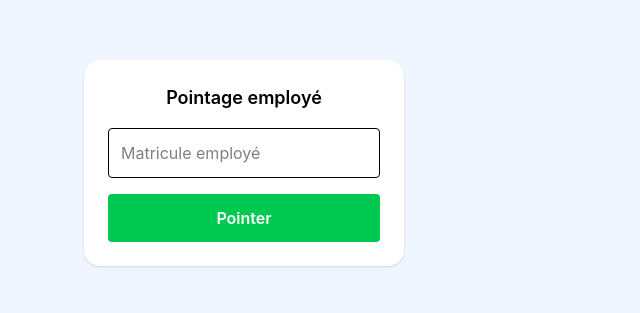
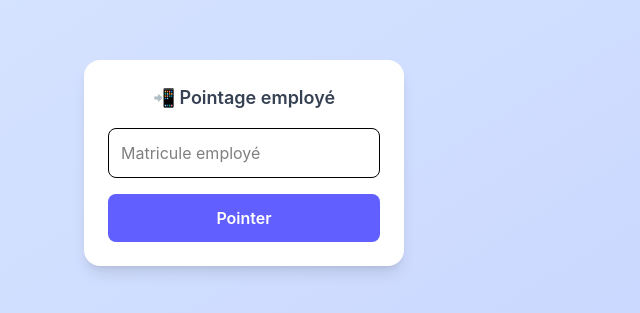
Before and after one commit to axe3600/Pointage-personnel, a React (Vite) app in the folder frontend/: page /scan in a window 1280 px wide. Shown: the part 237-550 px from the top of the page, without its empty margins (396-1036 px from the left). Built offline with nearby package versions, Linux system fonts and the light colour scheme.

Commit message:
mise à jour du projet

```diff
--- a/frontend/src/pages/ScanPage.jsx
+++ b/frontend/src/pages/ScanPage.jsx
@@ -15,8 +15,9 @@ function ScanPage() {
 
     try {
 
+      // 🔥 IMPORTANT : utiliser URL BACKEND (Render)
       const res = await axios.post(
-        "http://localhost:5000/api/pointages/scan",
+        "https://pointage-personnel.onrender.com/api/pointages/scan",
         { matricule }
       )
 
@@ -24,18 +25,18 @@ function ScanPage() {
       setMessage(res.data.message)
 
     } catch (err) {
-      console.log(err)
+      console.log("Erreur scan :", err)
       setMessage("❌ Erreur serveur")
     }
   }
 
   return (
-    <div className="h-screen flex items-center justify-center bg-blue-50">
+    <div className="h-screen flex items-center justify-center bg-gradient-to-br from-blue-100 to-indigo-200">
 
-      <div className="bg-white p-6 rounded-2xl shadow w-[320px]">
+      <div className="bg-white p-6 rounded-2xl shadow-lg w-[320px]">
 
-        <h2 className="text-lg font-semibold mb-4 text-center">
-          Pointage employé
+        <h2 className="text-lg font-semibold mb-4 text-center text-gray-700">
+          📲 Pointage employé
         </h2>
 
         {/* 🔥 INPUT MATRICULE */}
@@ -44,20 +45,20 @@ function ScanPage() {
           placeholder="Matricule employé"
           value={matricule}
           onChange={(e) => setMatricule(e.target.value)}
-          className="w-full p-3 border rounded mb-4"
+          className="w-full p-3 border rounded-lg mb-4 focus:ring-2 focus:ring-indigo-400 outline-none"
         />
 
         {/* 🔥 UN SEUL BOUTON */}
         <button
           onClick={handleScan}
-          className="w-full bg-green-500 text-white p-3 rounded font-semibold"
+          className="w-full bg-indigo-500 hover:bg-indigo-600 text-white p-3 rounded-lg font-semibold transition"
         >
           Pointer
         </button>
 
         {/* 🔥 MESSAGE */}
         {message && (
-          <p className="text-center mt-4 text-sm text-green-600">
+          <p className="text-center mt-4 text-sm text-green-600 font-medium">
             {message}
           </p>
         )}
```
Also changed, not shown: 2 other files (tests, documents, lock files or other folders).
